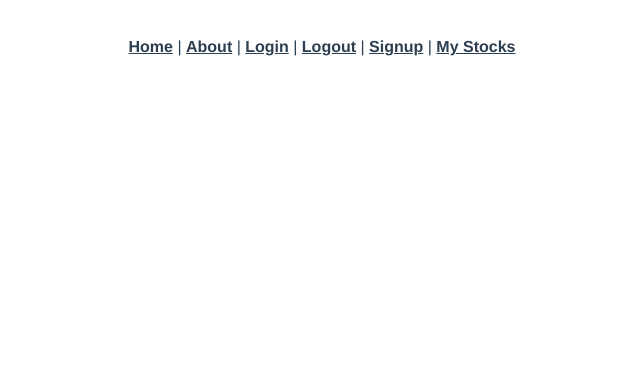
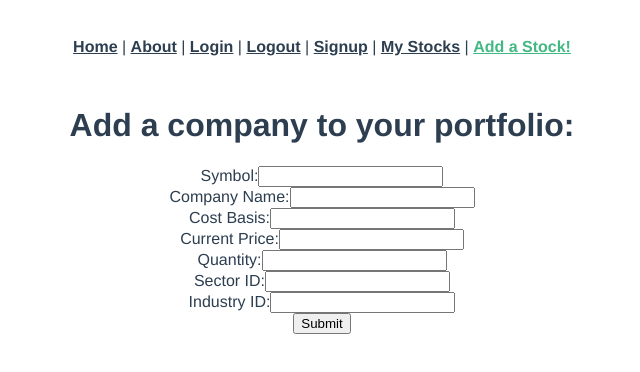
Before and after one commit to ianrboyle/capstone-frontend-v1.1, a Vue app: page /stocks/new in a window 1280 px wide. Shown: the top 372 px of the page, without its empty margins (318-958 px from the left). Built offline with nearby package versions, Linux system fonts and the light colour scheme.

Commit message:
adds new stock route/method

```diff
--- a/src/App.vue
+++ b/src/App.vue
@@ -12,6 +12,8 @@
       <router-link to="/signup">Signup</router-link>
       |
       <router-link to="/stocks">My Stocks</router-link>
+      |
+      <router-link to="/stocks/new">Add a Stock!</router-link>
     </div>
     <router-view />
   </div>
--- a/src/router/index.js
+++ b/src/router/index.js
@@ -5,6 +5,7 @@ import Login from "../views/Login.vue";
 import Logout from "../views/Logout.vue";
 import Signup from "../views/Signup.vue";
 import StocksIndex from "../views/StocksIndex.vue";
+import StocksNew from "../views/StocksNew.vue";
 
 Vue.use(VueRouter);
 
@@ -38,6 +39,7 @@ const routes = [
     component: Signup,
   },
   { path: "/stocks", name: "StocksIndex", component: StocksIndex },
+  { path: "/stocks/new", name: "StocksNew", component: StocksNew },
 ];
 
 const router = new VueRouter({
--- a/src/views/StocksIndex.vue
+++ b/src/views/StocksIndex.vue
@@ -3,18 +3,34 @@
     <h1>{{ message }}</h1>
 
     <div v-for="stock in stocks" :key="stock.id">
-      {{ stock.symbol }}
-      |
       <router-link v-bind:to="`/stocks/${stock.id}`">
         <button type="button" class="btn btn-outline-primary">Info</button>
       </router-link>
-
+      |
+      <label>Symbol:</label>
+      {{ stock.symbol }}
+      |
+      <label>Current Price:</label>
       ${{ stock.current_price }}
+      |
+      <label>Quantity:</label>
       {{ stock.quantity }}
-      ${{ stock.cost_basis }} ${{ stock.current_total_value }} {{ stock.percent_of_account }}% ${{
-        stock.total_gain_loss
-      }}
+      |
+      <label>Cost Basis:</label>
+      ${{ stock.cost_basis }}
+      |
+      <label>Current Total Value:</label>
+      ${{ stock.current_total_value }}
+      |
+      <label>Percent of Account:</label>
+      {{ stock.percent_of_account }}% |
+      <label>Total Gain/Loss:</label>
+      ${{ stock.total_gain_loss }}
+      |
+      <label>Sector:</label>
       {{ stock.sector.sector }}
+      |
+      <label>Industry:</label>
       {{ stock.industry.industry }}
     </div>
   </div>
--- /dev/null
+++ b/src/views/StocksNew.vue
@@ -0,0 +1,65 @@
+<template>
+  <div class="login">
+    <form v-on:submit.prevent="createStock()">
+      <h1>{{ message }}</h1>
+      <ul>
+        <li v-for="error in errors" v-bind:key="error">{{ error }}</li>
+      </ul>
+      <div>
+        <label>Symbol:</label>
+        <input type="text" v-model="newStockParams.symbol" />
+      </div>
+      <div>
+        <label>Company Name:</label>
+        <input type="text" v-model="newStockParams.company_name" />
+      </div>
+      <div>
+        <label>Cost Basis:</label>
+        <input type="text" v-model="newStockParams.cost_basis" />
+      </div>
+      <div>
+        <label>Current Price:</label>
+        <input type="text" v-model="newStockParams.current_price" />
+      </div>
+      <div>
+        <label>Quantity:</label>
+        <input type="text" v-model="newStockParams.quantity" />
+      </div>
+      <div>
+        <label>Sector ID:</label>
+        <input type="text" v-model="newStockParams.sector_id" />
+      </div>
+      <div>
+        <label>Industry ID:</label>
+        <input type="text" v-model="newStockParams.industry_id" />
+      </div>
+      <input type="submit" value="Submit" />
+    </form>
+  </div>
+</template>
+
+<script>
+import axios from "axios";
+export default {
+  data: function () {
+    return {
+      message: "Add a company to your portfolio:",
+      newStockParams: {},
+      errors: [],
+    };
+  },
+  methods: {
+    createStock: function () {
+      console.log("Creating a new stock");
+      axios
+        .post("http://localhost:3000/stocks", this.newStockParams)
+        .then(() => {
+          this.$router.push("/stocks");
+        })
+        .catch((error) => {
+          console.log(error.response);
+        });
+    },
+  },
+};
+</script>
```
